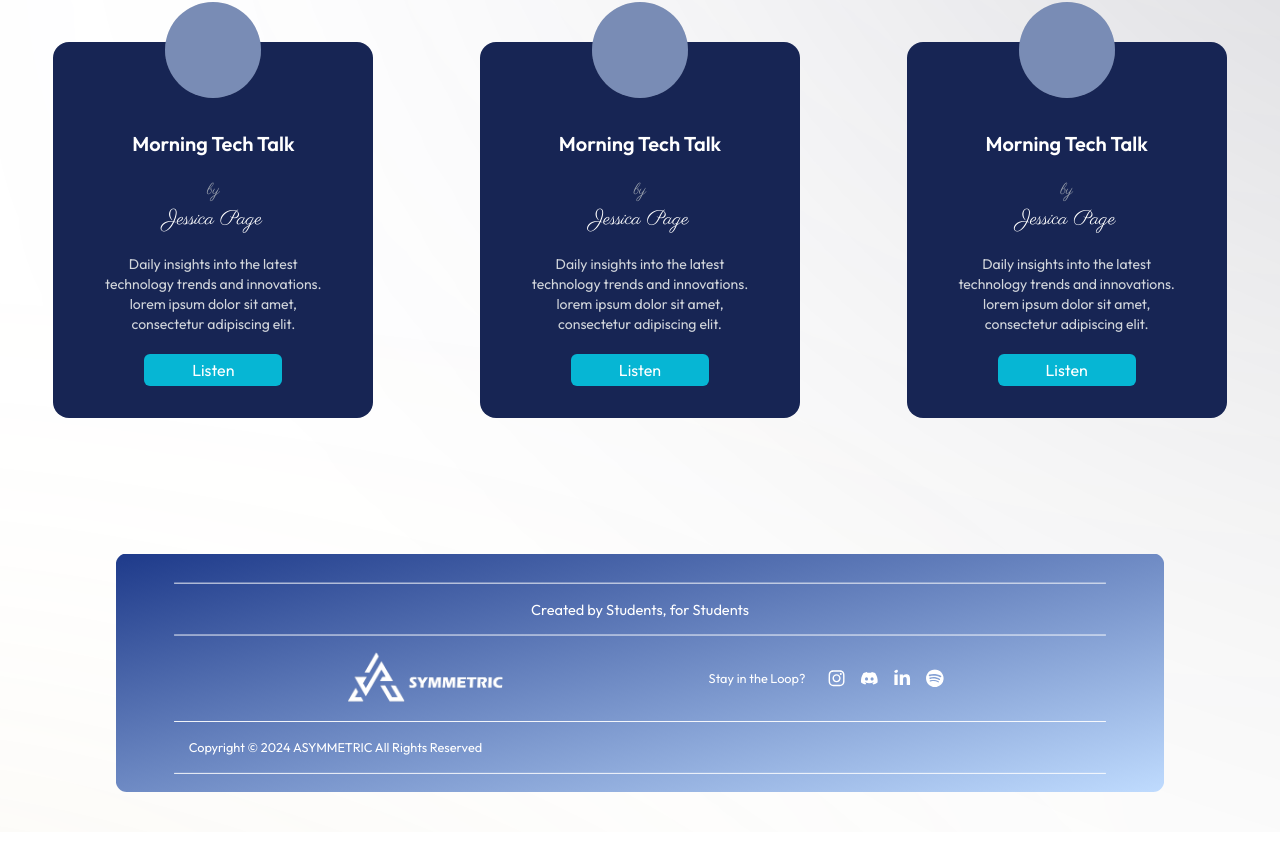
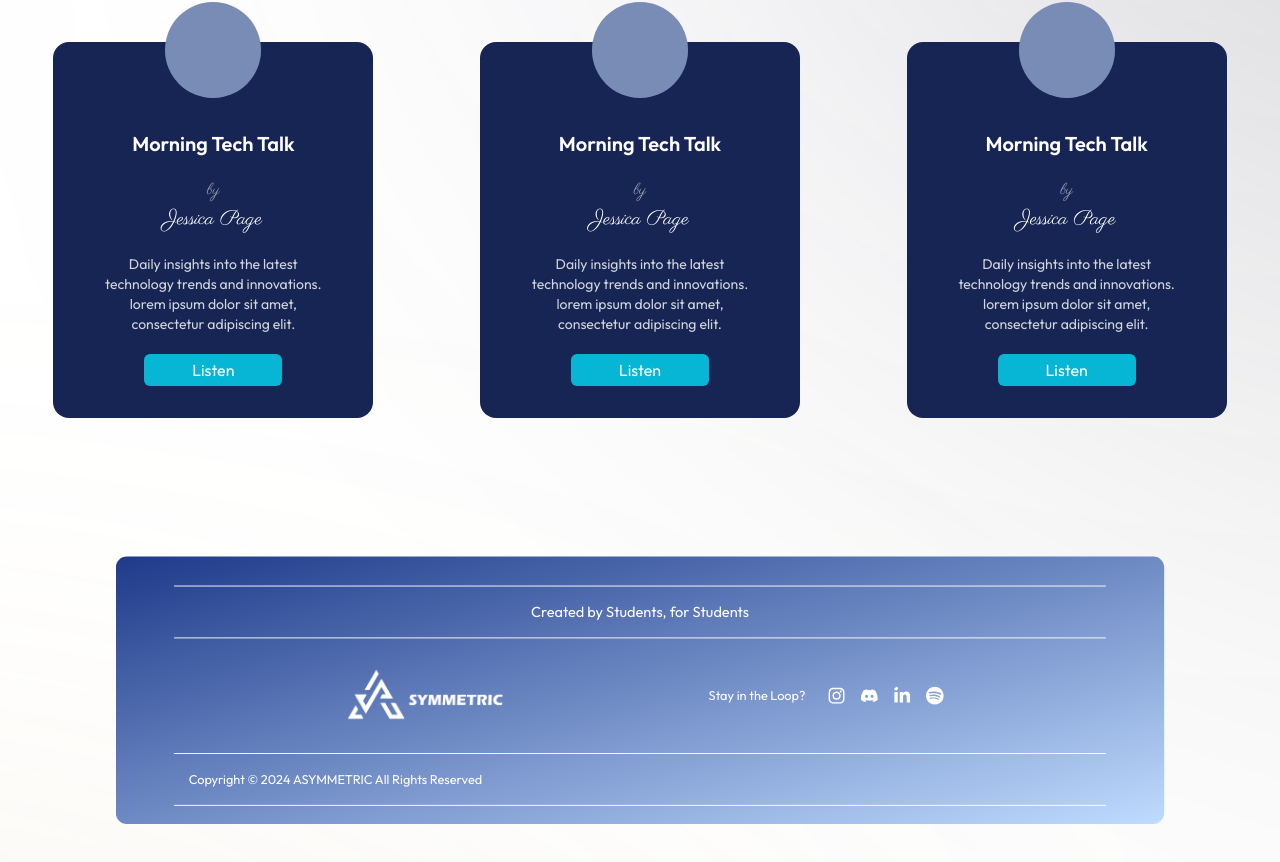
Before and after one commit to Club-Asymmetric/Asymmetric-Website-frontend, a Next.js app: page / in a window 1280 px wide. Shown: the part 1394-2256 px from the top of the page. Before the commit the page ends 2226 px from the top, so only its background shows below. Built offline with nearby package versions, Linux system fonts and the light colour scheme; grey boxes are pictures that could not be loaded; a web font is replaced by a local one.

Commit message:
[Fix] Navbar

```diff
--- a/src/components/Footer.tsx
+++ b/src/components/Footer.tsx
@@ -65,7 +65,7 @@ const Footer = () => {
           <h2 className="text-base mb-4">Created by Students, for Students</h2>
           <div className='border-white border-t'/>
         </div>
-        <div className="flex flex-row justify-center md:justify-evenly items-center border-white px-3">
+        <div className="flex flex-row justify-center md:justify-evenly items-center border-white px-3 py-4">
           <div>
             <Link href='/'>
               <div className="md:w-[255px] md:h-[94px] relative py-7 md:py-0">
```
